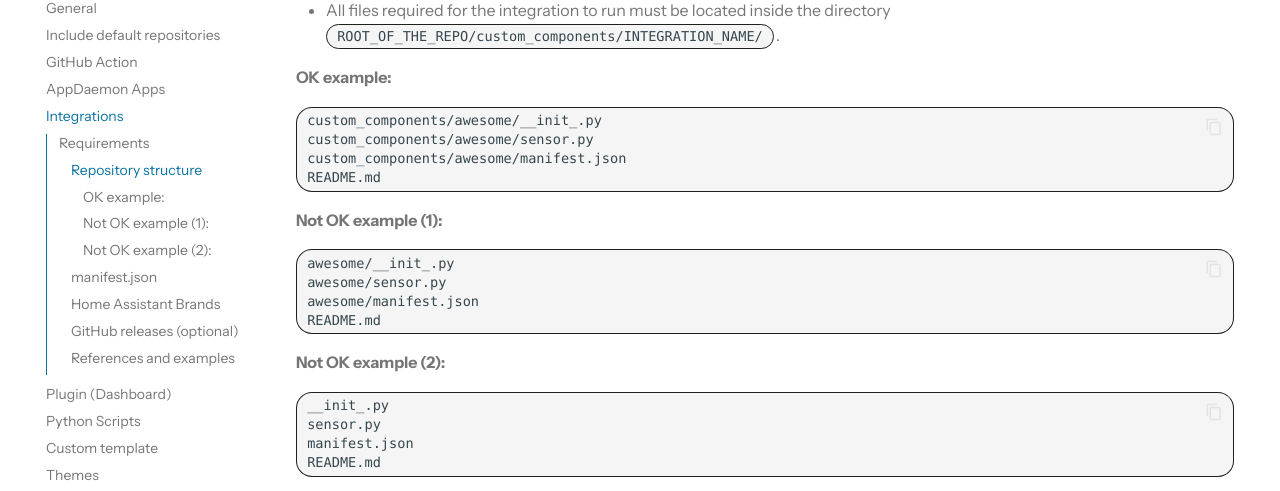
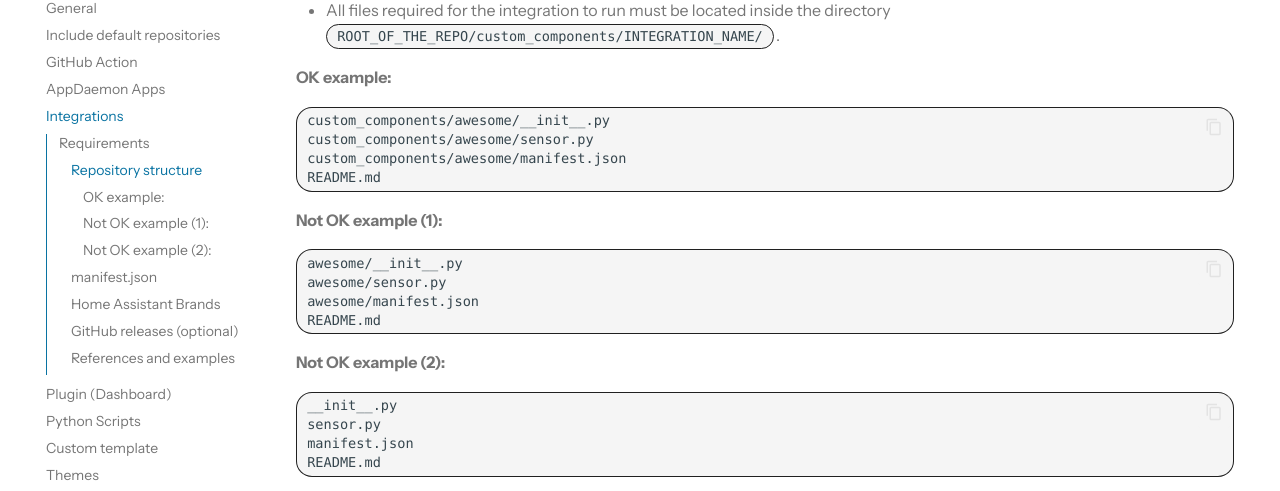
Before and after one commit to hacs/documentation, an MkDocs documentation site: the page built from source/docs/publish/integration.md, in a window 1280 px wide and 900 px high, scrolled down 345 px. Shown: the part 148-639 px from the top of the window. Built offline with MkDocs 1.6.1 and Material for MkDocs 9.7.7, drawn with Linux system fonts in a browser that asks for light colours; some web fonts are replaced; plug-ins that fetch from the network failed and are left out; comment, search, counter and statistics services are not loaded.

````diff
--- a/source/docs/publish/integration.md
+++ b/source/docs/publish/integration.md
@@ -17,7 +17,7 @@ For an integration repository to be valid, it must meet the requirements below.
 #### OK example:
 
 ```
-custom_components/awesome/__init_.py
+custom_components/awesome/__init__.py
 custom_components/awesome/sensor.py
 custom_components/awesome/manifest.json
 README.md
@@ -26,7 +26,7 @@ README.md
 #### Not OK example (1):
 
 ```
-awesome/__init_.py
+awesome/__init__.py
 awesome/sensor.py
 awesome/manifest.json
 README.md
@@ -35,7 +35,7 @@ README.md
 #### Not OK example (2):
 
 ```
-__init_.py
+__init__.py
 sensor.py
 manifest.json
 README.md
````
